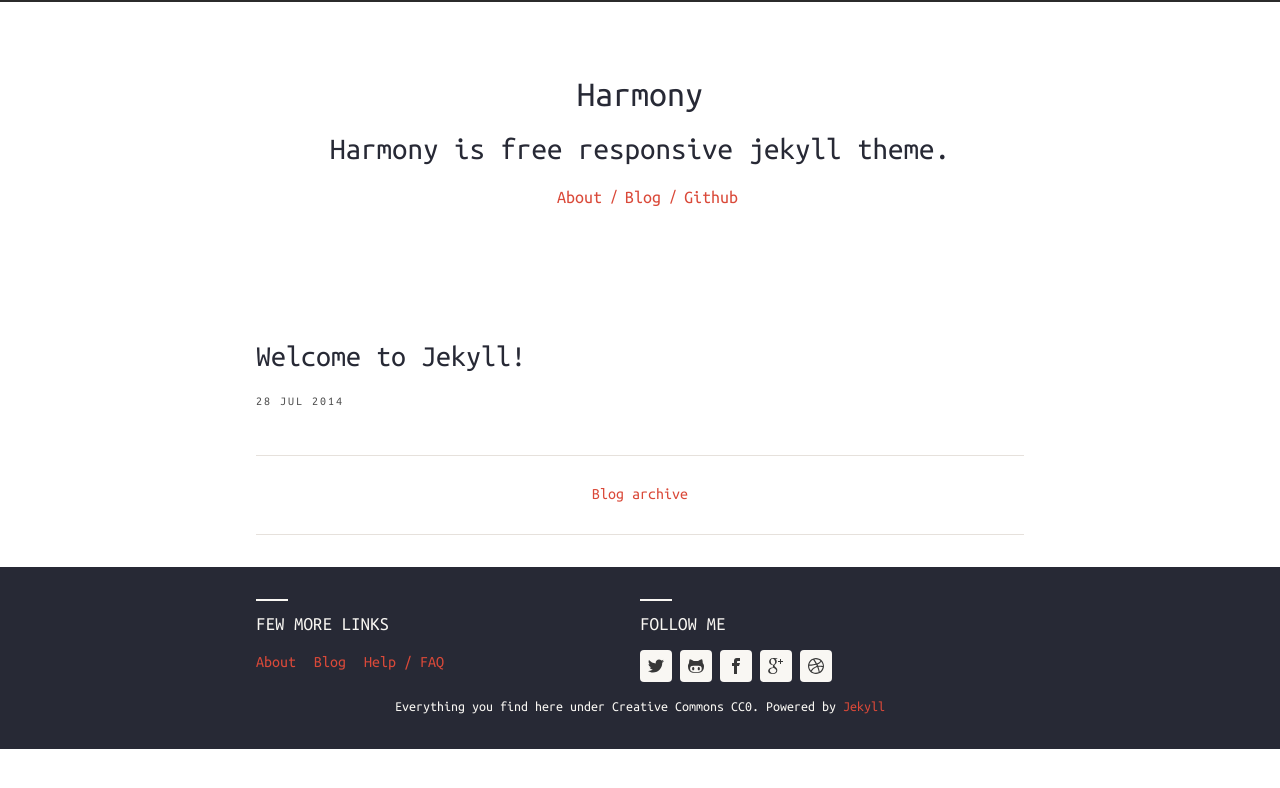
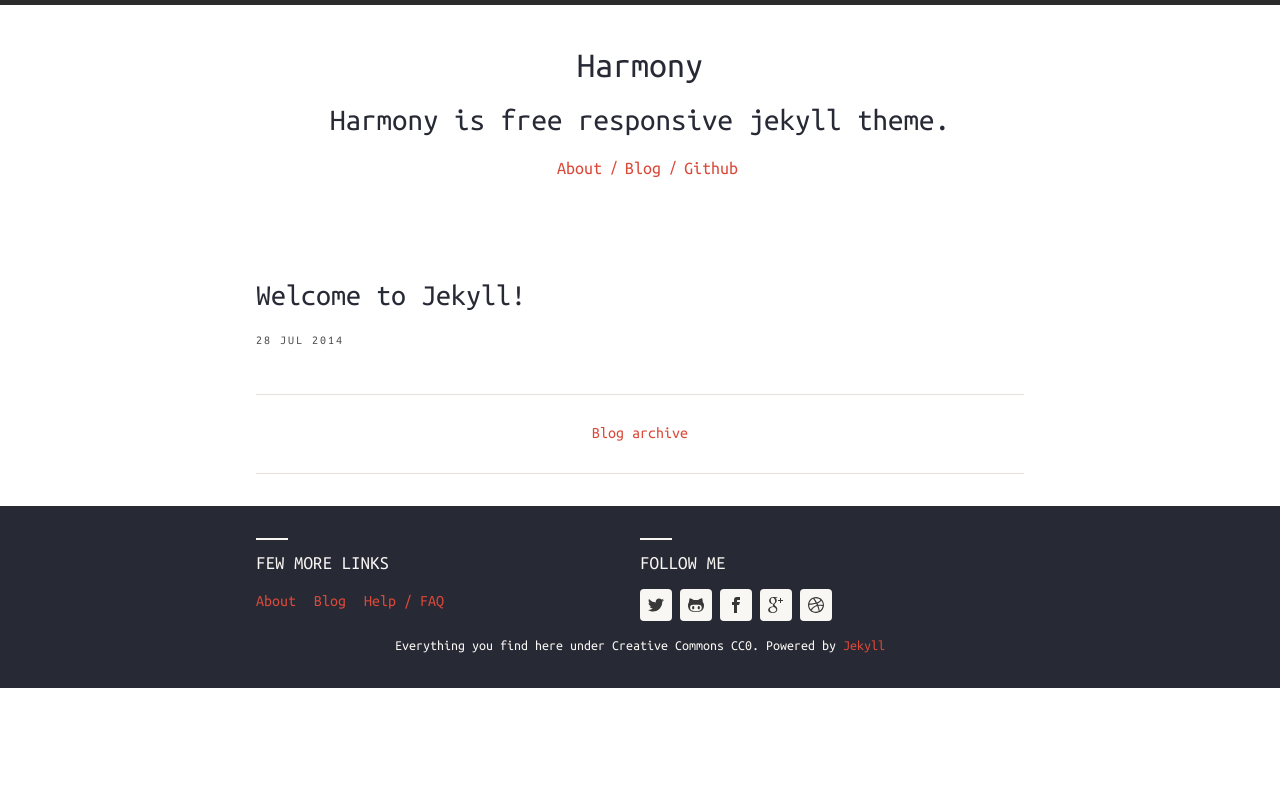
Before and after one commit to gayanvirajith/harmony, a Jekyll site: the page built from index.html, in a window 1280 px wide. Shown: the top 788 px of the page. Built offline with Jekyll 4.4.1, drawn with Linux system fonts in a browser that asks for light colours; nearby versions of some CDN libraries.

Commit message:
Fix border tickness, header area padding

```diff
--- a/Gemfile
+++ b/Gemfile
@@ -1,2 +1,4 @@
 source 'https://rubygems.org'
 gem 'github-pages'
+
+gem 'jekyll' > 2.1
--- a/assets/css/main.scss
+++ b/assets/css/main.scss
@@ -176,7 +176,7 @@
   }
 
   header.main-header {
-    border-top: 2px $base-00 solid;
+    border-top: 5px $base-00 solid;
     h1, h2 { text-align: center; }
     a {
       color: $base-00;
@@ -462,8 +462,8 @@
 --------------------------------- */
 
 header.main-header {
-  padding: 2em 0;
-  @include MQ(M) { padding: 4em 0; }
+  padding: 1em 0;
+  @include MQ(M) { padding: 2em 0; }
 }
 footer.main-footer {
   padding: 1em 0;
```
